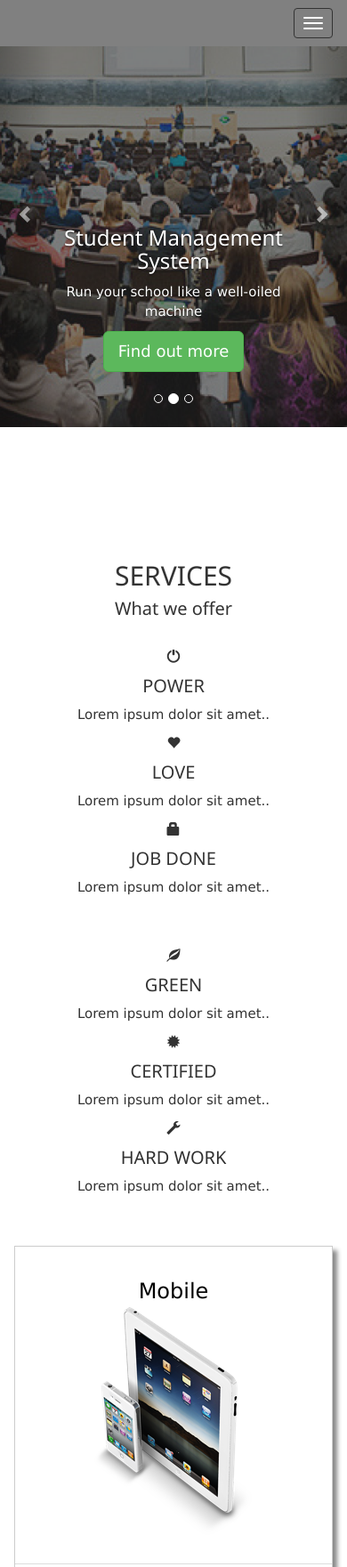
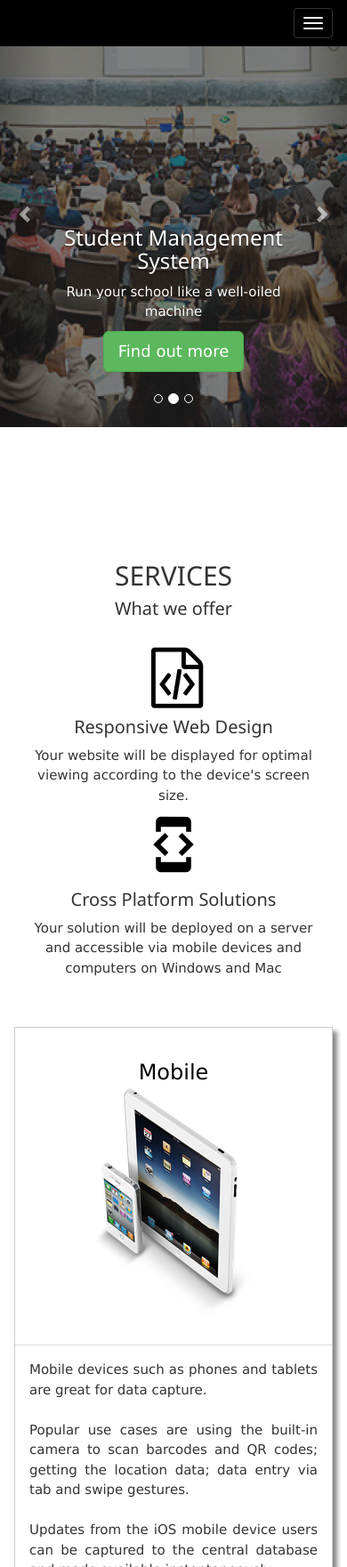
Before and after one commit to kpng/2ndapproach.github.io, a plain HTML site: page index.html in a window 390 px wide. Shown: the top 1761 px of the page at 89% size. Drawn offline with nearby package versions, Linux system fonts and the light colour scheme.

Commit message:
added services content

```diff
--- a/css/style.css
+++ b/css/style.css
@@ -3,12 +3,12 @@
     width: 100%;
     -webkit-transition: all .5s ease-in-out;
     transition: all .5s ease-in-out;
-    background-color: gray;
-    border-color: gray;
+    background-color: black;
+    border-color: black;
 }
 
 .affix a {
-    color: yellow !important;
+    color: white !important;
     padding: 15px !important;
     -webkit-transition: all .5s ease-in-out;
     transition: all .5s ease-in-out;
@@ -21,6 +21,32 @@
 .affix+.container-fluid {
     padding-top: 95px;
 }
+
+.mynav-container{
+    display: inline-block;
+    cursor: pointer;
+}
+
+.bar1, .bar2, .bar3 {
+    width: 35px;
+    height: 5px;
+    background-color: #333;
+    margin: 6px 0;
+    transition: 0.4s;
+}
+
+.change .bar1 {
+    -webkit-transform: rotate(-45deg) translate(-9px, 6px) ;
+    transform: rotate(-45deg) translate(-9px, 6px) ;
+}
+
+.change .bar2 {opacity: 0;}
+
+.change .bar3 {
+    -webkit-transform: rotate(45deg) translate(-8px, -8px) ;
+    transform: rotate(45deg) translate(-8px, -8px) ;
+}
+
 
 .parallax-carousel-1 {
     /* The image used */
--- a/index.html
+++ b/index.html
@@ -106,7 +106,7 @@
         <nav class="navbar navbar-inverse" data-spy="affix">
             <div class="container-fluid">
                <div class="navbar-header">
-                   <button type="button" class="navbar-toggle" data-toggle="collapse" data-target="#myNavbar">
+                   <button type="button" class="navbar-toggle" onclick="myFunction(this)" data-toggle="collapse" data-target="#myNavbar">
                          <span class="icon-bar"></span>
                          <span class="icon-bar"></span>
                          <span class="icon-bar"></span>
@@ -139,39 +139,16 @@
         <h2>SERVICES</h2>
         <h4>What we offer</h4>
         <br>
-        <div class="row">
-            <div class="col-sm-4">
-                <span class="glyphicon glyphicon-off"></span>
-                <h4>POWER</h4>
-                <p>Lorem ipsum dolor sit amet..</p>
+        <div class="w3-row-padding">
+            <div class="col-sm-6">
+                <span class="fa fa-file-code-o" style="font-size:68px;color:black;"></span>
+                <h4>Responsive Web Design</h4>
+                <p>Your website will be displayed for optimal viewing according to the device's screen size. </p>
             </div>
-            <div class="col-sm-4">
-                <span class="glyphicon glyphicon-heart"></span>
-                <h4>LOVE</h4>
-                <p>Lorem ipsum dolor sit amet..</p>
-            </div>
-            <div class="col-sm-4">
-                <span class="glyphicon glyphicon-lock"></span>
-                <h4>JOB DONE</h4>
-                <p>Lorem ipsum dolor sit amet..</p>
-            </div>
-        </div>
-        <br><br>
-        <div class="w3-row-padding">
-            <div class="col-sm-4">
-                <span class="glyphicon glyphicon-leaf"></span>
-                <h4>GREEN</h4>
-                <p>Lorem ipsum dolor sit amet..</p>
-            </div>
-            <div class="col-sm-4">
-                <span class="glyphicon glyphicon-certificate"></span>
-                <h4>CERTIFIED</h4>
-                <p>Lorem ipsum dolor sit amet..</p>
-            </div>
-            <div class="col-sm-4">
-                <span class="glyphicon glyphicon-wrench"></span>
-                <h4 style="color:#303030;">HARD WORK</h4>
-                <p>Lorem ipsum dolor sit amet..</p>
+            <div class="col-sm-6">
+                <span class="material-icons" style="font-size:68px;color:black">developer_mode</span>
+                <h4>Cross Platform Solutions</h4>
+                <p>Your solution will be deployed on a server and accessible via mobile devices and computers on Windows and Mac</p>
             </div>
         </div>
         <br><br>
@@ -234,7 +211,7 @@
         <h2 class="mySectionHeader">CONTACT</h2>
         <br>
 
-        <!-- <div class="row"> -->
+        <div class="row">
             <div class="col-sm-5">
                 <a href="#myCarousel">
                     <img alt="2ndApproach" src="img/2ndApproach-logo-256.png" style="height:40px;margin-left: 0px;">                            </a>
@@ -244,10 +221,10 @@
                 </p>
                 <p class=myfooter-text-h2>
                     <span class="glyphicon glyphicon-envelope"></span>
-                    <a href="mailto:explore@2ndapproach.com.sg" target="_blank">  explore@2ndapproach.com.sg</a><br>
+                    <a href="mailto:explore@2ndapproach.com.sg" target="_blank">explore@2ndapproach.com.sg</a><br>
 
                     <span class="glyphicon glyphicon-phone-alt"></span>
-                    <a href="tel:+6568093884">  (65) 68093884</a><br>
+                    <a href="tel:+6568093884">(65) 68093884</a><br>
 
                     <span class="glyphicon glyphicon-home"></span> 137 Market Street #06-00 Singapore 048943<br>
                     <br>
@@ -285,7 +262,7 @@
                     </div>
                 </form>
             </div>
-        <!-- </div> -->
+        </div>
 
 
 
--- a/js/script.js
+++ b/js/script.js
@@ -112,3 +112,8 @@ function scrollFunction() {
     document.getElementById("navbar").style.top = "-50px";
   }
 }
+
+
+function myFunction(x) {
+    x.classList.toggle("change");
+}
```
